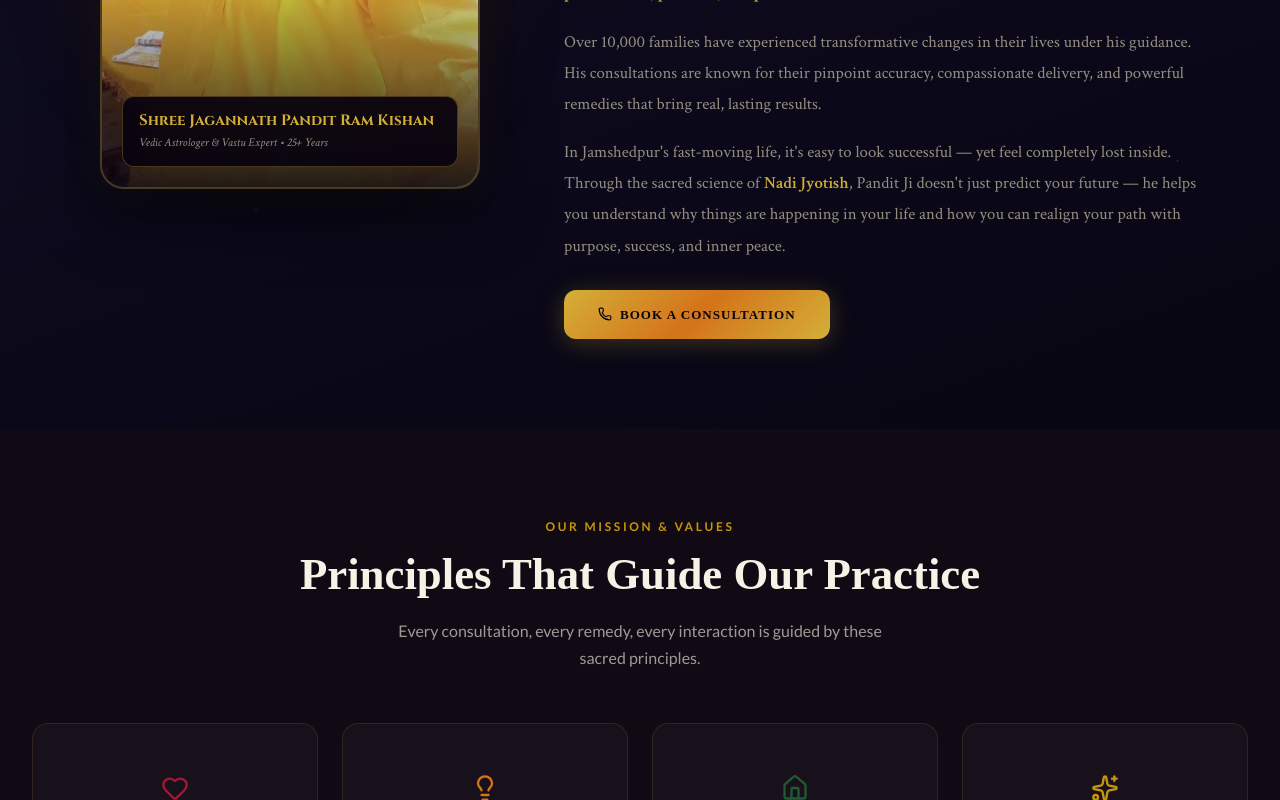
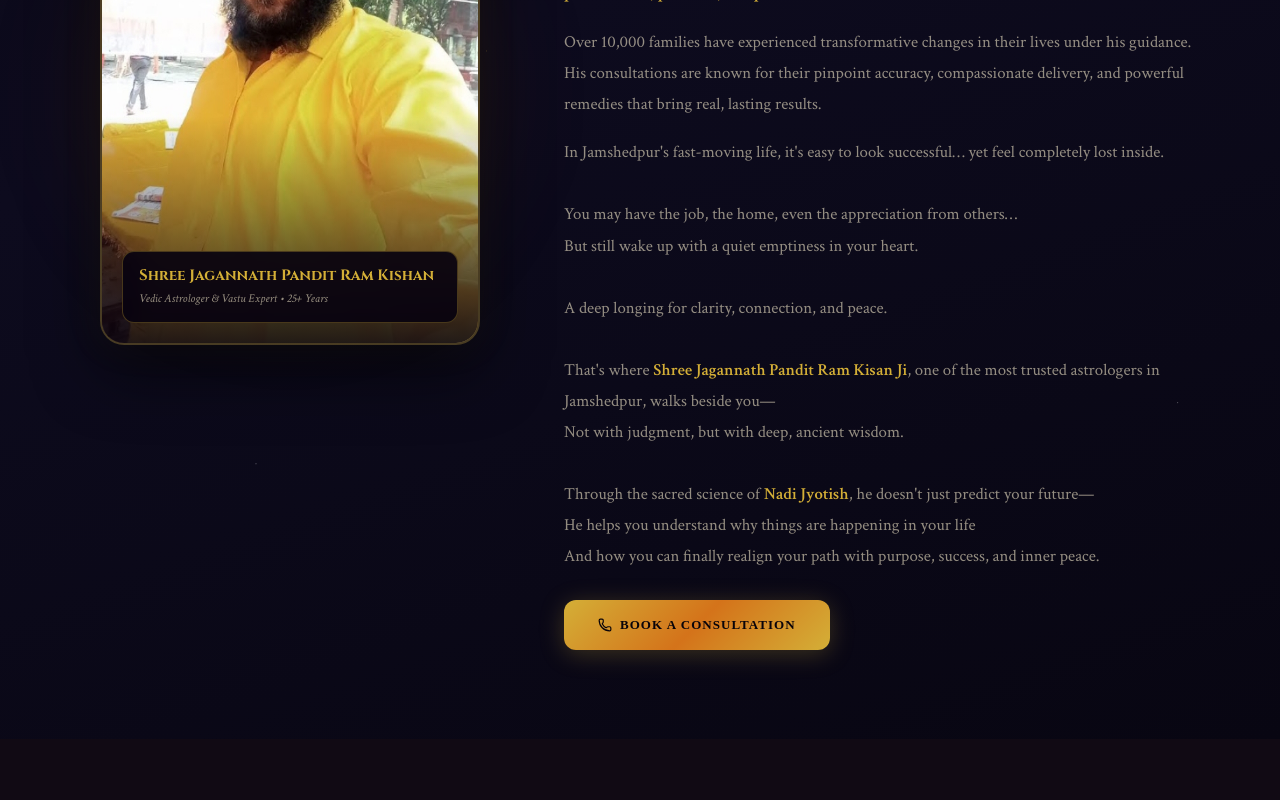
Before and after one commit to Rjirock/astrologer, a Next.js app: page /about in a window 1280 px wide. Shown: the part 1440-2240 px from the top of the page. Built offline with nearby package versions, Linux system fonts and the light colour scheme.

Commit message:
Revise content in AboutPandit component

```diff
--- a/components/about/AboutPandit.jsx
+++ b/components/about/AboutPandit.jsx
@@ -60,11 +60,19 @@ const bodyParagraphs = [
     id: 5,
     content: (
       <>
-        In Jamshedpur's fast-moving life, it's easy to look successful — yet feel completely lost
-        inside. Through the sacred science of{" "}
-        <strong className="gold-text">Nadi Jyotish</strong>, Pandit Ji doesn't just predict your
-        future — he helps you understand why things are happening in your life and how you can
-        realign your path with purpose, success, and inner peace.
+        In Jamshedpur's fast-moving life, it's easy to look successful… yet feel completely lost inside.
+        <br /><br />
+        You may have the job, the home, even the appreciation from others…<br />
+        But still wake up with a quiet emptiness in your heart.
+        <br /><br />
+        A deep longing for clarity, connection, and peace.
+        <br /><br />
+        That's where <strong className="gold-text">Shree Jagannath Pandit Ram Kisan Ji</strong>, one of the most trusted astrologers in Jamshedpur, walks beside you—<br />
+        Not with judgment, but with deep, ancient wisdom.
+        <br /><br />
+        Through the sacred science of <strong className="gold-text">Nadi Jyotish</strong>, he doesn't just predict your future—<br />
+        He helps you understand why things are happening in your life<br />
+        And how you can finally realign your path with purpose, success, and inner peace.
       </>
     ),
   },
```
